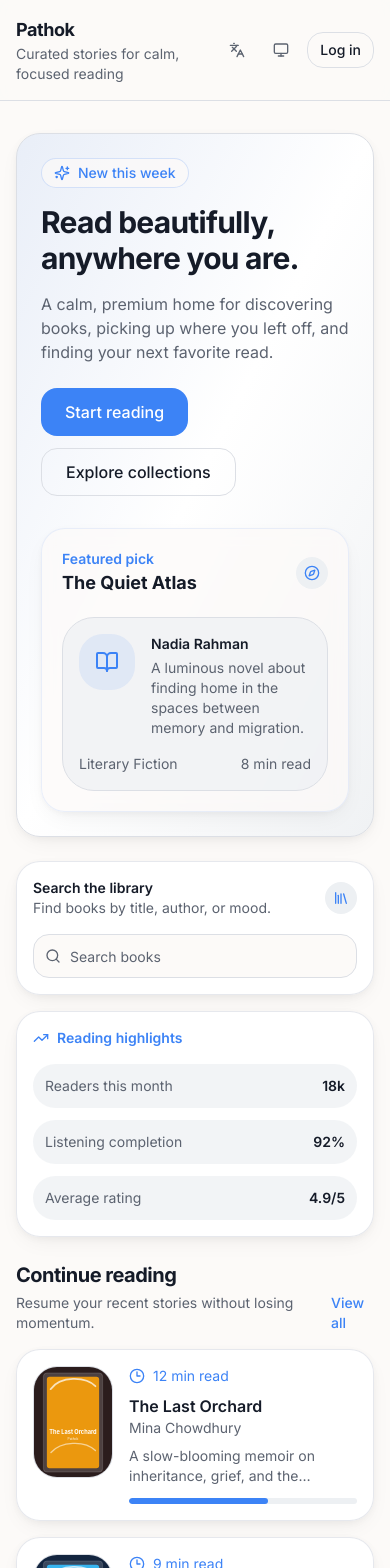
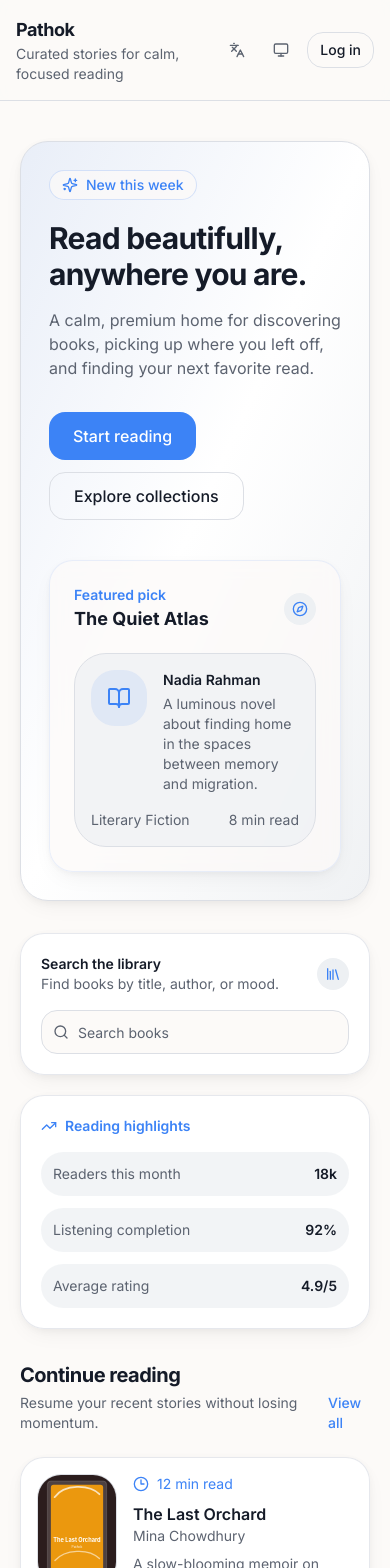
Before and after one commit to HasanNiju/Pathok, a Next.js app: page / in a window 390 px wide. Shown: the top 1568 px of the page. Built offline with nearby package versions, Linux system fonts and the light colour scheme.

Commit message:
UI updated

```diff
--- a/src/components/home/home-page.tsx
+++ b/src/components/home/home-page.tsx
@@ -7,8 +7,7 @@ import { useTranslation } from "@/hooks/use-translation";
 import { SearchBar } from "@/components/ui/search-bar";
 import { BookCard } from "@/components/ui/book-card";
 import { Button } from "@/components/ui/button";
-import { Card, CardContent, CardDescription, CardHeader, CardTitle } from "@/components/ui/card";
-import { cn } from "@/lib/utils";
+import { Card, CardContent } from "@/components/ui/card";
 import {
   categories,
   continueReading,
@@ -29,7 +28,7 @@ interface SectionHeaderProps {
 
 function SectionHeader({ title, description, actionLabel, actionHref }: SectionHeaderProps) {
   return (
-    <div className="mb-4 flex items-end justify-between gap-4">
+    <div className="mb-6 flex items-end justify-between gap-4">
       <div>
         <h2 className="text-xl font-bold tracking-tight">{title}</h2>
         <p className="mt-1 text-sm text-muted-foreground">{description}</p>
@@ -59,16 +58,16 @@ export function HomePage() {
   }, [query]);
 
   return (
-    <div className="mx-auto flex max-w-7xl flex-col gap-6 lg:gap-8">
+    <div className="mx-auto flex max-w-7xl flex-col gap-8 lg:gap-10">
       <motion.section
         initial={{ opacity: 0, y: 10 }}
         animate={{ opacity: 1, y: 0 }}
         transition={{ duration: 0.25, ease: "easeOut" }}
-        className="overflow-hidden rounded-[1.5rem] border border-border bg-gradient-to-br from-primary/10 via-card to-secondary/80 p-6 shadow-soft sm:p-8 lg:p-10"
+        className="overflow-hidden rounded-[1.75rem] border border-border bg-gradient-to-br from-primary/10 via-card to-secondary/80 p-7 shadow-soft sm:p-8 lg:p-12"
       >
-        <div className="grid gap-8 lg:grid-cols-[1.1fr_0.9fr] lg:items-center">
+        <div className="grid gap-10 lg:grid-cols-[1.1fr_0.9fr] lg:items-center">
           <div className="max-w-2xl">
-            <div className="mb-4 inline-flex items-center gap-2 rounded-full border border-primary/20 bg-background/70 px-3 py-1 text-sm font-medium text-primary">
+            <div className="mb-5 inline-flex items-center gap-2 rounded-full border border-primary/20 bg-background/70 px-3 py-1 text-sm font-medium text-primary">
               <Sparkles className="h-4 w-4" aria-hidden="true" />
               {t("home.hero.badge")}
             </div>
@@ -78,7 +77,7 @@ export function HomePage() {
             <p className="mt-4 max-w-xl text-base text-muted-foreground sm:text-lg">
               {t("home.hero.description")}
             </p>
-            <div className="mt-6 flex flex-wrap gap-3">
+            <div className="mt-8 flex flex-wrap gap-3">
               <Button variant="primary" size="lg">
                 {t("home.hero.primaryAction")}
               </Button>
@@ -89,7 +88,7 @@ export function HomePage() {
           </div>
 
           <Card className="border-primary/10 bg-background/70 p-0 backdrop-blur">
-            <CardContent className="p-5 sm:p-6">
+            <CardContent className="p-6 sm:p-7">
               <div className="flex items-center justify-between">
                 <div>
                   <p className="text-sm font-semibold text-primary">{t("home.hero.featuredLabel")}</p>
@@ -119,8 +118,8 @@ export function HomePage() {
         </div>
       </motion.section>
 
-      <section className="grid gap-4 lg:grid-cols-[1.2fr_0.8fr]">
-        <Card className="border-border/70 bg-card/90 p-4 sm:p-6">
+      <section className="grid gap-5 lg:grid-cols-[1.2fr_0.8fr]">
+        <Card className="border-border/70 bg-card/90 p-5 sm:p-6">
           <div className="flex items-center justify-between gap-3">
             <div>
               <p className="text-sm font-semibold text-foreground">{t("home.search.title")}</p>
@@ -147,7 +146,7 @@ export function HomePage() {
           ) : null}
         </Card>
 
-        <Card className="border-border/70 bg-card/90 p-4 sm:p-6">
+        <Card className="border-border/70 bg-card/90 p-5 sm:p-6">
           <div className="flex items-center gap-2 text-primary">
             <TrendingUp className="h-4 w-4" aria-hidden="true" />
             <p className="text-sm font-semibold">{t("home.highlights.title")}</p>
@@ -174,7 +173,7 @@ export function HomePage() {
           actionLabel={t("home.sections.viewAll")}
           actionHref="#"
         />
-        <div className="grid gap-4 sm:grid-cols-2">
+        <div className="grid gap-5 sm:grid-cols-2">
           {continueReading.map((book) => (
             <Card key={book.id} className="overflow-hidden border-border/70 bg-card/90 p-0">
               <div className="flex gap-4 p-4 sm:p-5">
@@ -206,7 +205,7 @@ export function HomePage() {
           actionLabel={t("home.sections.viewAll")}
           actionHref="#"
         />
-        <div className="grid gap-4 sm:grid-cols-2 lg:grid-cols-4">
+        <div className="grid gap-5 sm:grid-cols-2 lg:grid-cols-4">
           {latestBooks.map((book) => (
             <BookCard key={book.id} title={book.title} author={book.author} coverUrl={book.coverUrl} />
           ))}
@@ -220,7 +219,7 @@ export function HomePage() {
           actionLabel={t("home.sections.viewAll")}
           actionHref="#"
         />
-        <div className="grid gap-4 md:grid-cols-2">
+        <div className="grid gap-5 md:grid-cols-2">
           {trendingBooks.map((book) => (
             <BookCard key={book.id} title={book.title} author={book.author} coverUrl={book.coverUrl} />
           ))}
@@ -234,7 +233,7 @@ export function HomePage() {
           actionLabel={t("home.sections.viewAll")}
           actionHref="#"
         />
-        <div className="grid gap-4 md:grid-cols-3">
+        <div className="grid gap-5 md:grid-cols-3">
           {popularBooks.map((book) => (
             <BookCard key={book.id} title={book.title} author={book.author} coverUrl={book.coverUrl} />
           ))}
@@ -248,7 +247,7 @@ export function HomePage() {
           actionLabel={t("home.sections.viewAll")}
           actionHref="#"
         />
-        <div className="grid gap-4 md:grid-cols-3">
+        <div className="grid gap-5 md:grid-cols-3">
           {recommendedBooks.map((book) => (
             <BookCard key={book.id} title={book.title} author={book.author} coverUrl={book.coverUrl} />
           ))}
@@ -260,9 +259,9 @@ export function HomePage() {
           title={t("home.sections.categories")}
           description={t("home.sections.categoriesDescription")}
         />
-        <div className="grid gap-3 sm:grid-cols-2 lg:grid-cols-3">
+        <div className="grid gap-4 sm:grid-cols-2 lg:grid-cols-3">
           {categories.map((category) => (
-            <Card key={category.id} className="border-border/70 bg-card/90 p-4">
+            <Card key={category.id} className="border-border/70 bg-card/90 p-5">
               <div className="flex items-center justify-between">
                 <div>
                   <p className="text-sm font-semibold text-foreground">{category.label}</p>
@@ -284,14 +283,14 @@ export function HomePage() {
           actionLabel={t("home.sections.viewAll")}
           actionHref="#"
         />
-        <div className="grid gap-4 md:grid-cols-2 lg:grid-cols-4">
+        <div className="grid gap-5 md:grid-cols-2 lg:grid-cols-4">
           {recentlyAdded.map((book) => (
             <BookCard key={book.id} title={book.title} author={book.author} coverUrl={book.coverUrl} />
           ))}
         </div>
       </section>
 
-      <footer className="rounded-[1.5rem] border border-border bg-card/90 px-6 py-8 text-center shadow-soft">
+      <footer className="rounded-[1.75rem] border border-border bg-card/90 px-8 py-10 text-center shadow-soft sm:px-10">
         <p className="text-lg font-semibold text-foreground">{t("home.footer.title")}</p>
         <p className="mt-2 text-sm text-muted-foreground">{t("home.footer.description")}</p>
       </footer>
--- a/src/components/layout/app-shell.tsx
+++ b/src/components/layout/app-shell.tsx
@@ -17,7 +17,7 @@ export function AppShell({ children }: AppShellProps) {
       <Topbar />
       <div className="flex flex-1">
         <Sidebar />
-        <main className="flex-1 px-4 py-8 sm:px-6 lg:px-8">{children}</main>
+        <main className="flex-1 px-5 py-10 sm:px-7 sm:py-12 lg:px-10 lg:py-14">{children}</main>
       </div>
     </div>
   );
--- a/src/components/ui/book-card.tsx
+++ b/src/components/ui/book-card.tsx
@@ -54,7 +54,7 @@ export function BookCard({
             "cursor-pointer transition-shadow duration-200 hover:shadow-soft-lg focus-visible:outline-none focus-visible:ring-2 focus-visible:ring-ring"
         )}
       >
-        <div className="relative aspect-[2/3] w-full bg-secondary">
+        <div className="relative aspect-[3/4] w-full bg-secondary">
           {coverUrl ? (
             <Image
               src={coverUrl}
@@ -70,12 +70,12 @@ export function BookCard({
           )}
         </div>
 
-        <div className="p-3">
-          <p className="truncate text-sm font-bold text-foreground">{title}</p>
-          <p className="truncate text-xs text-muted-foreground">{author}</p>
+        <div className="p-4">
+          <p className="truncate text-sm font-semibold text-foreground">{title}</p>
+          <p className="mt-1 truncate text-xs text-muted-foreground">{author}</p>
 
           {typeof progress === "number" && (
-            <div className="mt-2 h-1 w-full overflow-hidden rounded-full bg-secondary">
+            <div className="mt-3 h-1 w-full overflow-hidden rounded-full bg-secondary">
               <div
                 className="h-full rounded-full bg-primary transition-all duration-200"
                 style={{ width: `${Math.min(100, Math.max(0, progress))}%` }}
```
